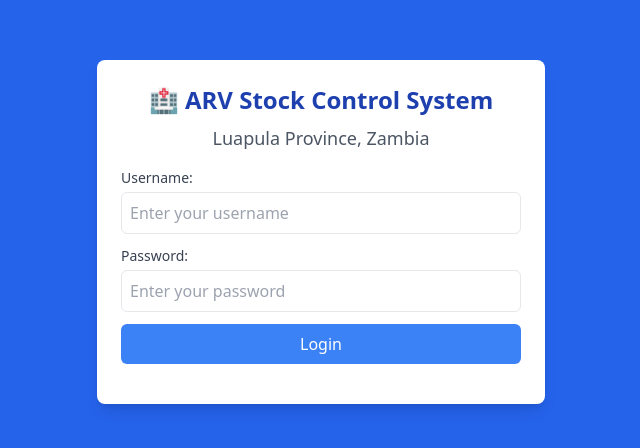
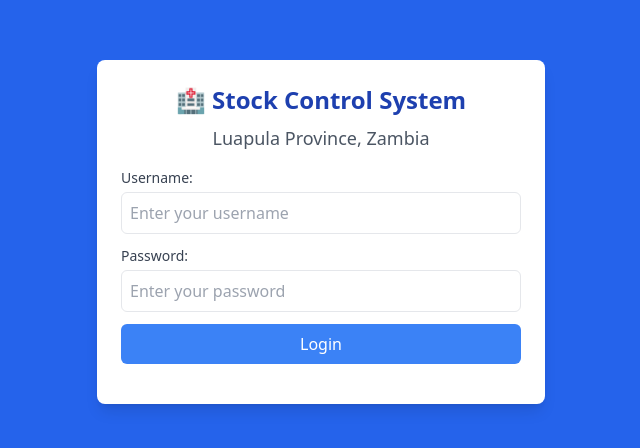
Before and after one commit to Keegan2024/Medical-Stock-Control, a plain HTML site: page index.html in a window 1280 px wide. Shown: the part 168-616 px from the top of the page, without its empty margins (319-959 px from the left). Drawn offline with nearby package versions, Linux system fonts and the light colour scheme.

Commit message:
Update index.html

```diff
--- a/index.html
+++ b/index.html
@@ -55,7 +55,7 @@
 <body class="bg-blue-600 min-h-screen flex flex-col items-center justify-center p-4">
     <!-- Login Section -->
     <section id="login-section" class="bg-white rounded-lg shadow-lg p-6 w-full max-w-md fade-in">
-        <h1 class="text-2xl font-bold text-blue-800 mb-2 text-center">🏥 ARV Stock Control System</h1>
+        <h1 class="text-2xl font-bold text-blue-800 mb-2 text-center">🏥 Stock Control System</h1>
         <h2 class="text-lg text-gray-600 mb-4 text-center">Luapula Province, Zambia</h2>
         <form id="loginForm" action="/login" method="POST">
             <label for="username" class="block text-sm font-medium text-gray-700 mb-1">Username:</label>
```
